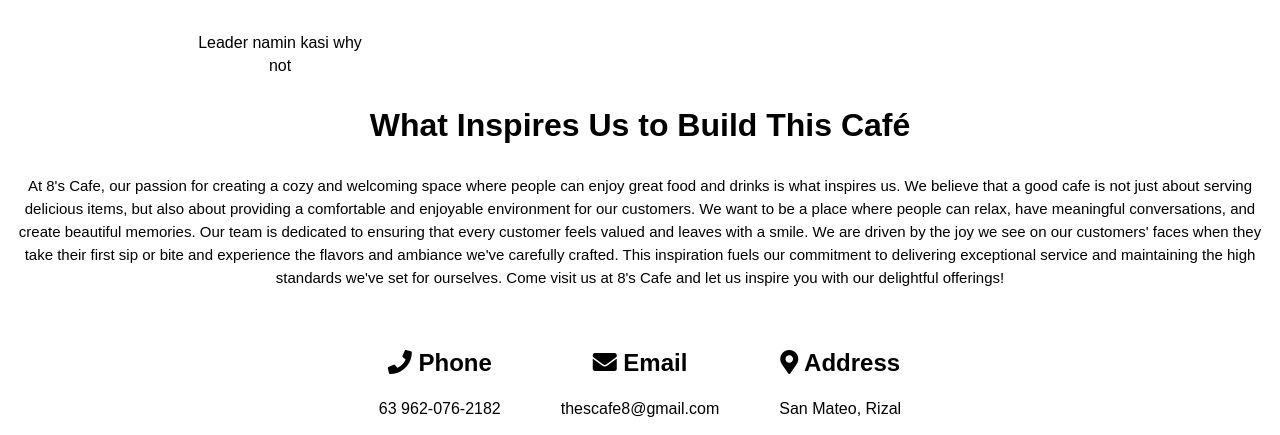
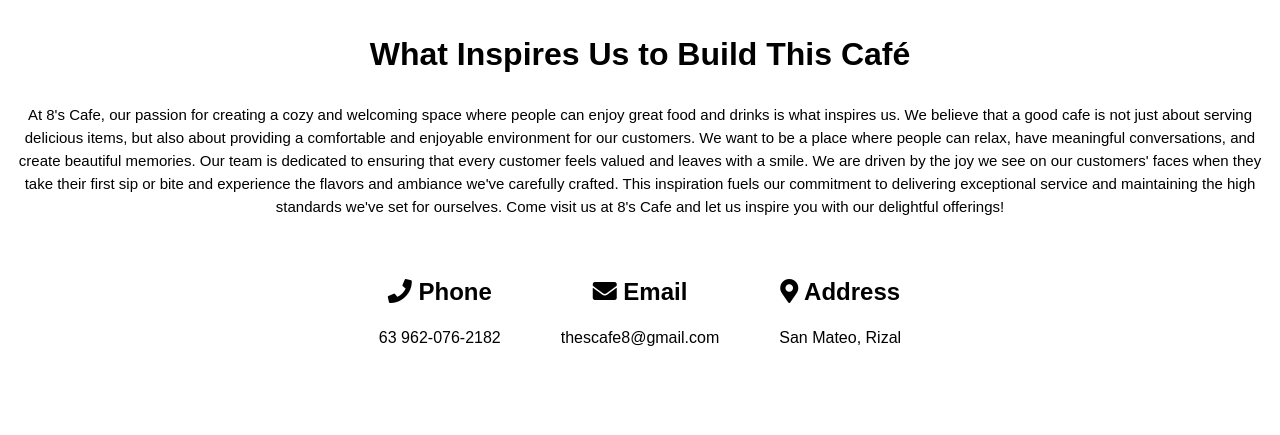
Before and after one commit to Satorubi/The8sCafe.github.io, a plain HTML site: page index.html in a window 1280 px wide. Shown: the part 1177-1612 px from the top of the page. After the commit the page ends 1541 px from the top, so only its background shows below. Drawn offline with nearby package versions, Linux system fonts and the light colour scheme.

Commit message:
Update index.html

```diff
--- a/index.html
+++ b/index.html
@@ -34,8 +34,7 @@
       <div class="team-member owner">
         <img src="https://satorubi.github.io/the8sCafe.github.io/images/owner.jpg" alt="Owner">
         <h3>Hannah Rochelle Ebes</h3>
-        <p>Owner</p>
-        <p>Leader namin kasi why not</p>
+         <p>Owner</p>
       </div>
       <div class="team-member">
         <img src="https://satorubi.github.io/the8sCafe.github.io/images/manager.jpg" alt="Manager">
```
